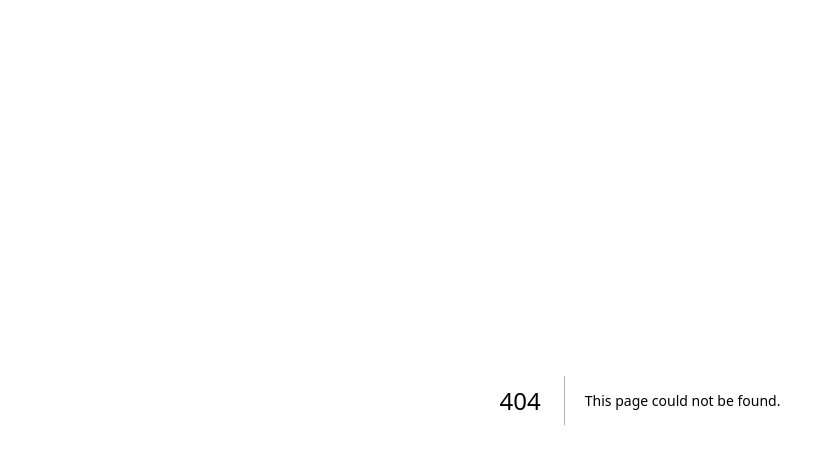
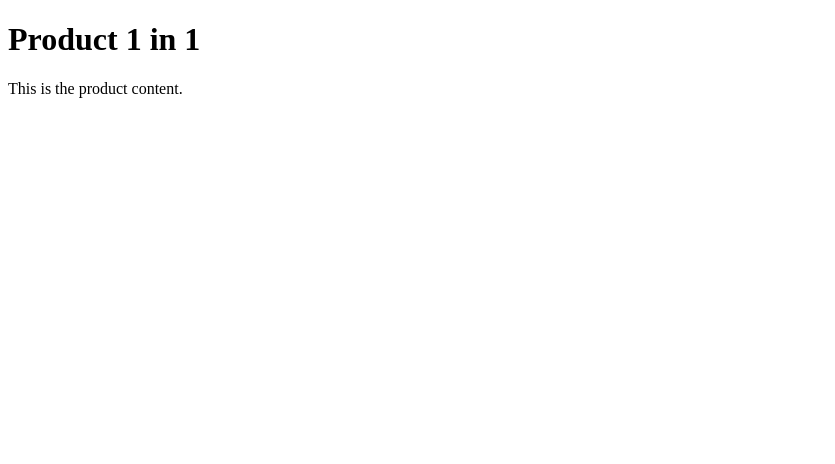
Before and after one commit to jaemin1005/FrameworkTest, a Next.js app: page /products/1/1 in a window 1280 px wide. Before the commit this address had no page. Shown: the top 464 px of the page, without its empty margins (0-835 px from the left). Built offline with nearby package versions, Linux system fonts and the light colour scheme.

Commit message:
New | [id].tsx
getStaticPaths, getStaticProps 테스트

```diff
--- /dev/null
+++ b/src/pages/products/[category]/[id].tsx
@@ -0,0 +1,42 @@
+// src/pages/products/[category]/[id].tsx
+import { GetStaticPaths, GetStaticProps } from 'next';
+import React from 'react';
+
+interface ProductProps {
+  category: string;
+  id: string;
+}
+
+// ProductPage 컴포넌트를 정의합니다.
+const ProductPage: React.FC<ProductProps> = ({ category, id }) => {
+  return (
+    <div>
+      <h1>Product {id} in {category}</h1>
+      <p>This is the product content.</p>
+    </div>
+  );
+};
+
+// getStaticPaths 함수는 빌드 시 모든 동적 경로를 정의합니다.
+export const getStaticPaths: GetStaticPaths = async () => {
+  // 미리 정의된 경로 목록을 반환합니다.
+  const paths = [
+    { params: { category: 'electronics', id: '1' } },
+    { params: { category: 'books', id: '2' } },
+  ];
+  // fallback을 false로 설정하여 정의되지 않은 경로는 404 페이지로 이동합니다.
+  return { paths, fallback: false };
+};
+
+// getStaticProps 함수는 빌드 시 각 제품의 데이터를 가져옵니다.
+export const getStaticProps: GetStaticProps = async ({ params }) => {
+  // params 객체를 통해 동적 경로의 매개변수를 접근할 수 있습니다.
+  return {
+    props: {
+      category: params?.category, // category 값을 props로 전달합니다.
+      id: params?.id, // id 값을 props로 전달합니다.
+    },
+  };
+};
+
+export default ProductPage;
```
